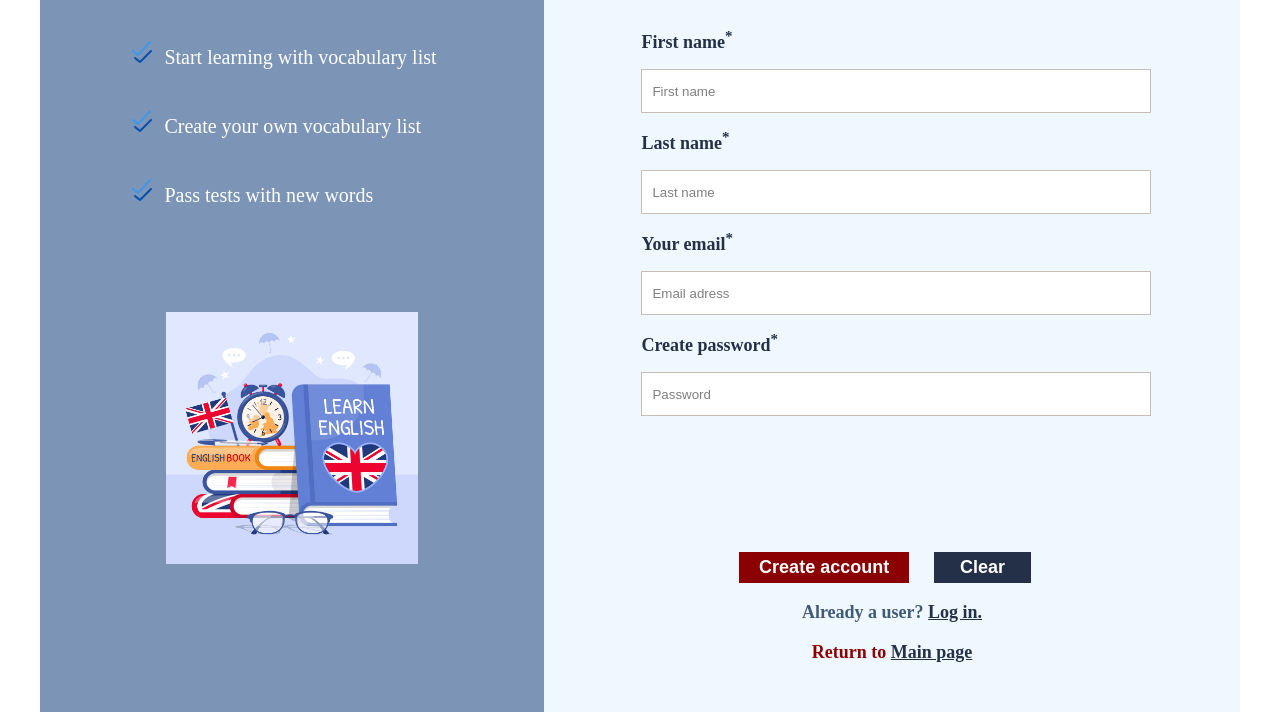
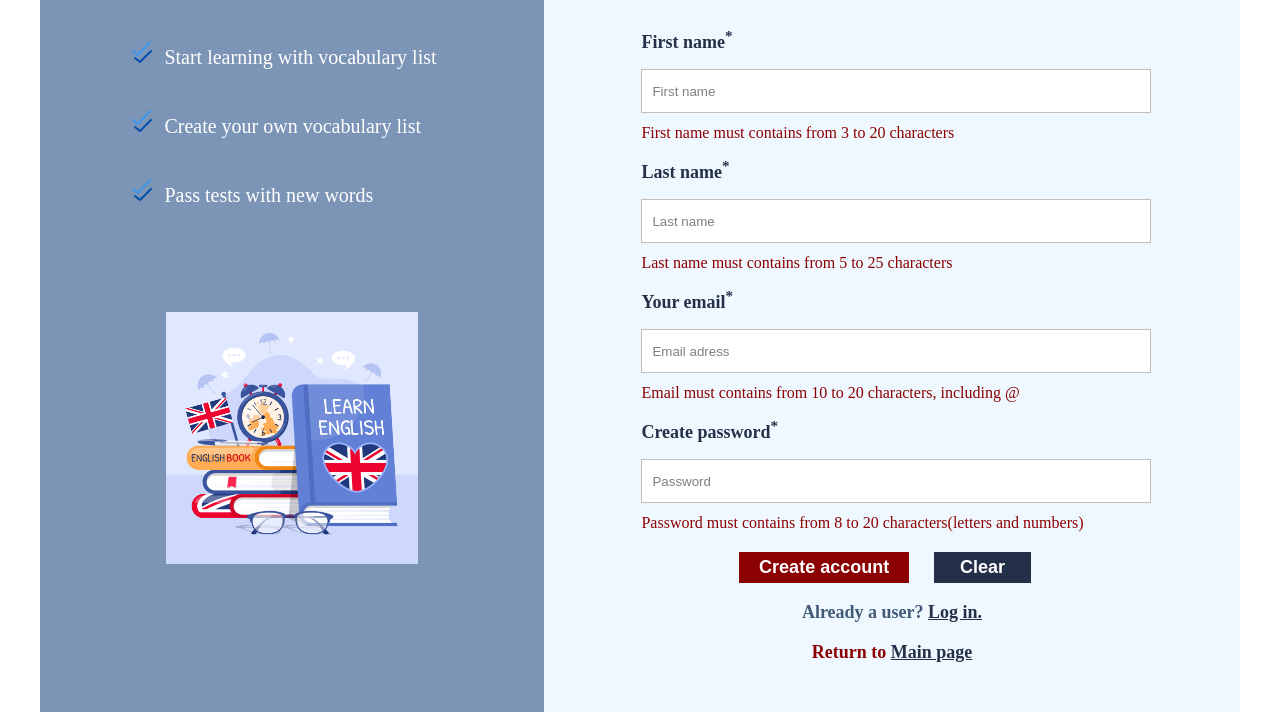
Before and after one commit to Valentina-2608/Vocabulary_app, a website with bundled scripts: page sign_up.html in a window 1280 px wide. Shown: the part 116-836 px from the top of the page. Built offline with nearby package versions, Linux system fonts and the light colour scheme.

Commit message:
Add paragraphs for error_message

```diff
--- a/sign_up.html
+++ b/sign_up.html
@@ -28,18 +28,22 @@
             <div class="form_input">
                 <p><label for="first_name">First name<sup>*</sup></label></p>
                 <p><input type="text" placeholder="First name" name="first_name" id="first_name" required autocomplete="on"></p>
+                <p id="first_name_error" class="error_message">First name must contains from 3 to 20 characters</p>
             </div>
             <div class="form_input">
                 <p><label for="last_name">Last name<sup>*</sup></label></p>
                 <p><input type="text" placeholder="Last name" name="last_name" id="last_name" required autocomplete="on"></p>
+                <p id="last_name_error" class="error_message">Last name must contains from 5 to 25 characters</p>
             </div>
             <div class="form_input">
                 <p><label for="user_email">Your email<sup>*</sup></label></p>
                 <p><input type="email" placeholder="Email adress" name="password" id="user_email" required autocomplete="on"></p>
+                <p id="email_error" class="error_message">Email must contains from 10 to 20 characters, including @</p>
             </div>
             <div class="form_input">
                 <p><label for="user_password">Create password<sup>*</sup></label></p>
                 <p><input type="password" placeholder="Password" name="password" id="user_password" required autocomplete="on"></p>
+                <p id="password_error" class="error_message">Password must contains from 8 to 20 characters(letters and numbers)</p>
             </div>
             <div class="buttons2">
                 <button id="btn_sign_up">Create account</button>
```
